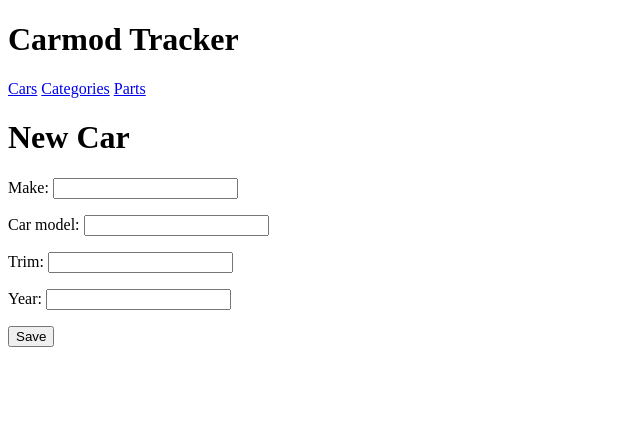
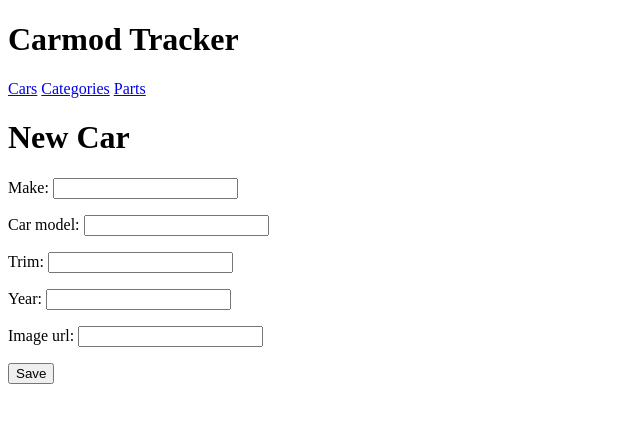
Before and after one commit to xmangahas/Python-CarMod, a Django app: page /cars/new in a window 1280 px wide. Shown: the top 423 px of the page, without its empty margins (0-640 px from the left). Run offline with Django 3.2, Linux system fonts and the light colour scheme; parts of the project's set-up code (start-up, migrations or seed data) failed here and were passed over.

Commit message:
CRUD fully working

```diff
--- a/carmod/forms.py
+++ b/carmod/forms.py
@@ -4,7 +4,7 @@ from .models import Car, Category, Part
 class CarForm(forms.ModelForm):
     class Meta:
         model = Car
-        fields = ('make', 'car_model', 'trim', 'year')
+        fields = ('make', 'car_model', 'trim', 'year', 'image_url')
 
 class CategoryForm(forms.ModelForm):
     class Meta:
@@ -14,4 +14,4 @@ class CategoryForm(forms.ModelForm):
 class PartForm(forms.ModelForm):
     class Meta:
         model = Part
-        fields = ('part_name', 'part_num', 'quantity', 'price_each', 'price_total', 'link_part', 'notes', 'image_url', 'installed', 'category', 'car')
+        fields = ('part_name', 'part_num', 'quantity', 'price_each', 'price_total', 'link_part', 'notes', 'image_url', 'installed', 'category')
--- a/carmod/models.py
+++ b/carmod/models.py
@@ -6,6 +6,7 @@ class Car(models.Model):
     car_model = models.CharField(default = '', max_length = 100)
     trim = models.CharField(default = '', max_length = 100)
     year = models.CharField(default = '', max_length=4)
+    image_url = models.CharField(default = '', blank=True, max_length = 512)
 
     def __str__(self):
         return f"{self.year} - {self.make} - {self.car_model}"
@@ -24,11 +25,10 @@ class Part(models.Model):
     price_each = models.DecimalField(default='0.00', max_digits=8, decimal_places=2)
     price_total = models.DecimalField(default='0.00', max_digits=8, decimal_places=2)
     link_part = models.CharField(default = '', max_length = 512)
-    notes = models.TextField(default="")
-    image_url = models.CharField(default = '', max_length = 512)
+    notes = models.TextField(default="", blank=True)
+    image_url = models.CharField(default = '', blank=True, max_length = 512)
     installed = models.BooleanField(default=False)
     category = models.ForeignKey(Category, default = '', on_delete = 'CASCADE', related_name = 'parts')
-    car = models.ForeignKey(Car, default = '', on_delete = 'CASCADE', related_name = 'parts')
 
     def __str__(self):
         return self.part_name
--- a/carmod/templates/carmod/car_detail.html
+++ b/carmod/templates/carmod/car_detail.html
@@ -4,7 +4,7 @@
 <h2>{{ car.make }} - {{ car.car_model }} <a href="{% url 'car_edit' pk=car.pk %}">(edit)</a><a href="{% url 'car_delete' pk=car.pk %}"> (delete)</a></h2>
 <h3>Year:  {{ car.year }}</h3>
 <h3>Trim:  {{ car.trim }}</h3>
-<br>
+<img src="{{ car.image_url }}" alt="car image">
 <h2>Categories: <a href="{% url 'category_create' %}">(+)</a></h2>
 <ul>
   {% for category in car.categorys.all %}
--- a/carmod/templates/carmod/part_detail.html
+++ b/carmod/templates/carmod/part_detail.html
@@ -2,13 +2,13 @@
 
 {% block content %}
 <h2>{{ part.part_name }}<a href="{% url 'part_edit' pk=part.pk %}">(edit)</a><a href="{% url 'part_delete' pk=part.pk %}"> (delete)</a></h2>
-<h3>Category:  <a a href="{% url 'category_detail' pk=part.category.pk %}">{{ part.category.name }}</a> For <a href="{% url 'car_detail' pk=part.car.pk %}">{{ part.car.make }} {{ part.car.car_model }}</a></h3>
+<h3>Category:  <a href="{% url 'category_detail' pk=part.category.pk %}">{{ part.category.name }}</a> For <a a href="{% url 'car_detail' pk=part.category.car.pk %}">{{ part.category.car.car_model }}</a></h3>
 <h4>Installed?:  {{ part.installed }}</h4>
 <h4>Part Number:  {{ part.part_num }}</h4>
 <h4>Quantity:  {{ part.quantity }}</h4>
 <h4>Price of Each:  {{ part.price_each }}</h4>
 <h4>Total Price:  {{ part.price_total }}</h4>
-<h4>Link to Part:  {{ part.link_part }}</h4>
+<h4>Link to Part:  {{ part.link_part|urlize }}>
 <p>Notes: {{ part.notes }}</p>
 <img src="{{ part.image_url }}" alt="part image">
 
--- a/carmod/views.py
+++ b/carmod/views.py
@@ -62,7 +62,7 @@ def category_create(request):
         form = CategoryForm(request.POST)
         if form.is_valid():
             category = form.save()
-            return redirect('category_detail', pk=category.pk)
+            return redirect('car_detail', pk=category.car.pk)
     else:
         form = CategoryForm()
     return render(request, 'carmod/category_form.html', {'form': form})
@@ -73,7 +73,7 @@ def category_edit(request, pk):
         form = CategoryForm(request.POST, instance=category)
         if form.is_valid():
             category = form.save()
-            return redirect('category_detail', pk=category.pk)
+            return redirect('car_detail', pk=category.car.pk)
     else:
         form = CategoryForm(instance=category)
     return render(request, 'carmod/category_form.html', {'form': form})
@@ -107,4 +107,4 @@ def part_edit(request, pk):
 def part_delete(request, pk):
     part = Part.objects.get(pk=pk)
     Part.objects.get(id=pk).delete()
-    return redirect('car_detail', pk=part.car.pk)
+    return redirect('car_detail', pk=part.category.car.pk)
```
Also changed, not shown: carmod/migrations/0005_remove_part_car.py (added), carmod/migrations/0006_auto_20191107_1643.py (added), carmod/migrations/0007_car_image_url.py (added), carmod/migrations/0008_auto_20191107_1647.py (added).
